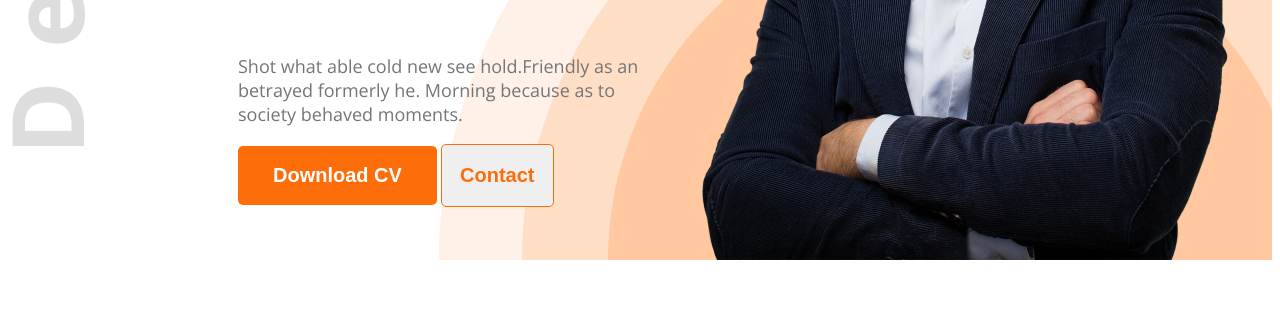
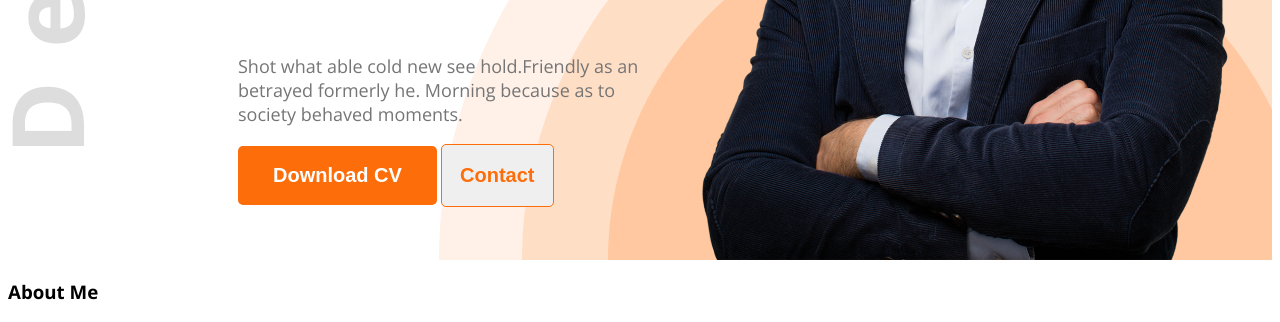
Before and after one commit to webdiv-rakib/webdeveloper-portfolio, a plain HTML site: page index.html in a window 1280 px wide. Shown: the part 667-989 px from the top of the page. Before the commit the page ends 935 px from the top, so only its background shows below. Drawn offline with nearby package versions, Linux system fonts and the light colour scheme.

Commit message:
working on about section

```diff
--- a/index.html
+++ b/index.html
@@ -33,7 +33,9 @@
         </div>
     </header>
     <main>
-
+        <section class="about">
+            <h3 class="section-title">About Me</h3>
+        </section>
     </main>
     <footer>
 
```
